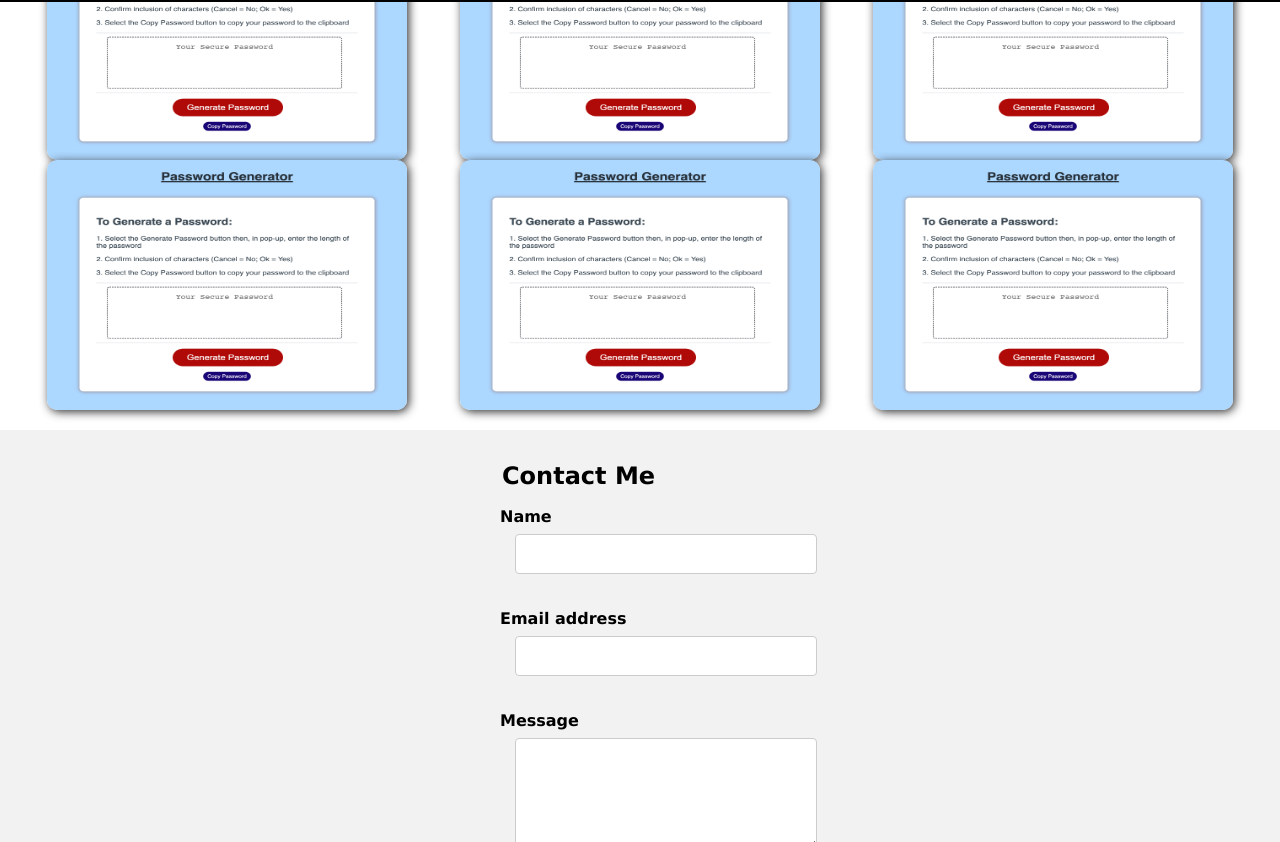
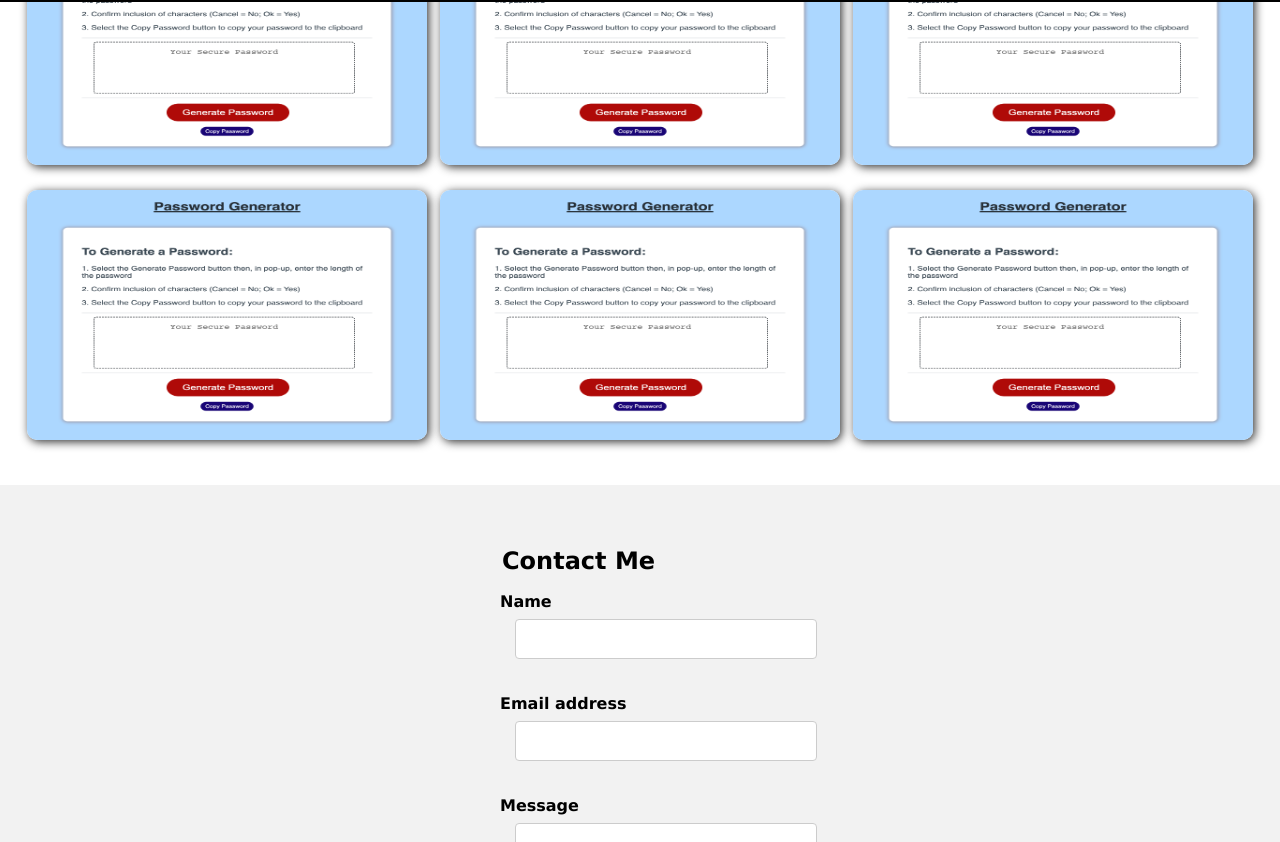
Before and after one commit to waynefenwick/React-Portfolio-2, a React (Create React App) app: page / in a window 1280 px wide. Shown: the part 798-1640 px from the top of the page. Built offline with nearby package versions, Linux system fonts and the light colour scheme.

Commit message:
Further progress on Portfolio items

```diff
--- a/src/components/Content.js
+++ b/src/components/Content.js
@@ -69,7 +69,6 @@ const Content = () => {
       </section>
 
       <div id="portfolio" class="container">
-
       <section>
         <div id="password-generator" class="rotate-container">
           <div class="rotate-card">
--- a/src/components/Header.js
+++ b/src/components/Header.js
@@ -15,7 +15,7 @@ const Header = () => {
       <div>
         <h1>WAYNE FENWICK</h1>
       </div>
-      <ul className="nav-container">
+      <ul class="nav-container">
         <li><a class="clicked" href="#">About Me</a></li>
         <li><a class="clicked" onClick={() => handleScrollToSection('portfolio')}>Portfolio</a></li>
         <li><a class="clicked" onClick={() => handleScrollToSection('contact')}>Contact</a></li>
--- a/src/styles.css
+++ b/src/styles.css
@@ -22,7 +22,11 @@ header {
   display: flex;
   justify-content: center;
   margin: 10px 0px 10px 0px;
-  font-size: 25px;
+  font-size: 35px;
+}
+
+.nav-container {
+  justify-content: center;
 }
 
 header ul {
@@ -52,7 +56,7 @@ header li {
 #profile-container {
   display: flex;
   justify-content: space-evenly;
-  background-color: #ffe8e8;
+  background-color: #ffefef;
   padding-bottom: 70px;
 }
 
@@ -104,8 +108,9 @@ h1, h3 {
   flex-wrap: wrap;
   justify-content: space-around;
   width: auto;
+  height: 550px;
   margin: 0 auto;
-  padding: 20px;
+  padding: 25px 20px 20px 20px;
 }
 
 .password-generator {
@@ -118,7 +123,6 @@ h1, h3 {
   height: 100%;
   border-radius: 10px;
   box-shadow: 2px 2px 10px #333;
-margin: 20px
 }
 
 .password-list {
@@ -181,14 +185,13 @@ margin: 20px
   height: 100%;
   border-radius: 10px;
   box-shadow: 2px 2px 10px #333;
-margin: 20px;
 }
 
 
 /* Style for the contact form */
 .contact {
   background-color: #f2f2f2;
-  padding: 30px 500px 30px 500px;
+  padding: 60px 500px 30px 500px;
 }
 
 
```
